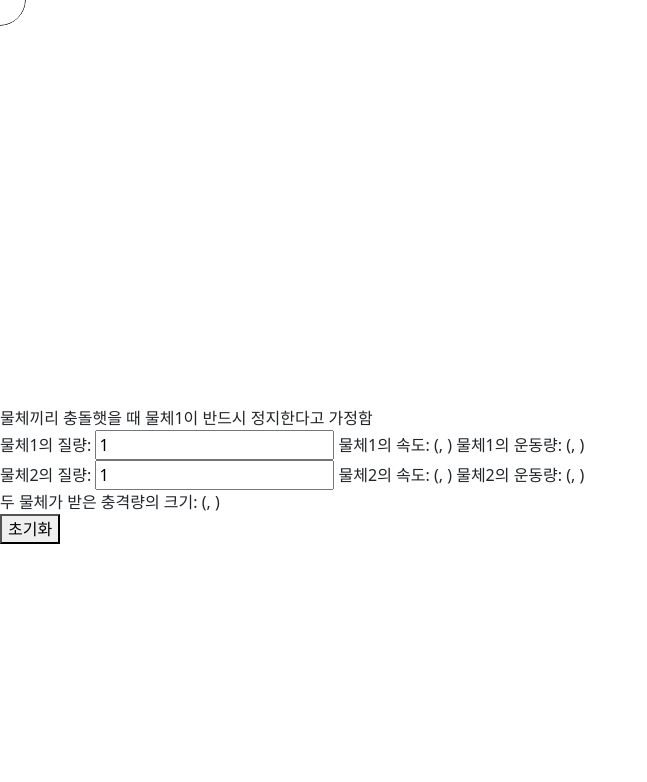
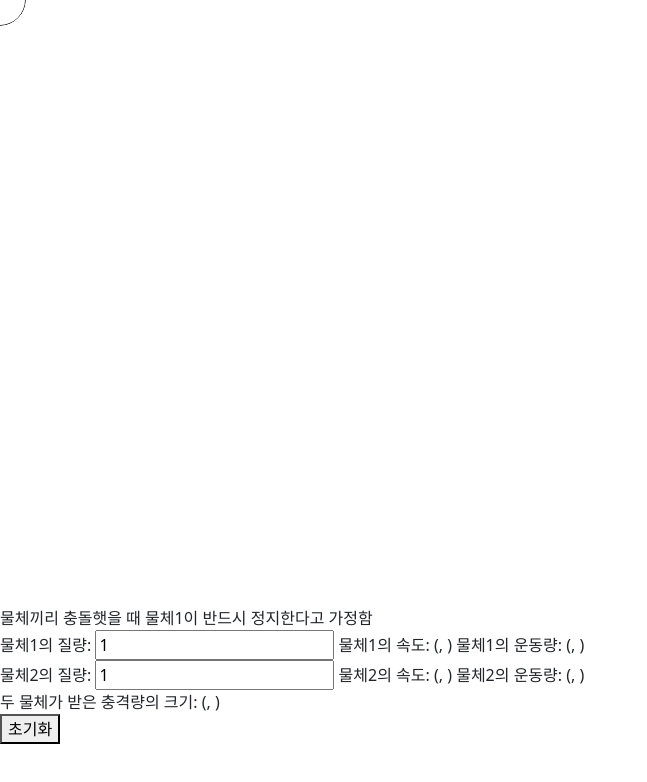
Before and after one commit to Name-hw/Science-Project, a website built with Vite: page src/first/index.html in a window 1280 px wide. Shown: the whole page, without its empty margins (0-647 px from the left). Built offline with nearby package versions, Linux system fonts and the light colour scheme; what linearly would draw is missing.

Commit message:
물체1이 완전히 정지, UI 조정

```diff
--- a/src/first/Object.ts
+++ b/src/first/Object.ts
@@ -60,6 +60,12 @@ export class Object {
         this.position = vec2.add(this.position, d);
     }
 
+    stop() {
+        this.v = [0, 0];
+        this.a = [0, 0];
+        this.F = [0, 0];
+    }
+
     animate = (dt: number) => {
         const canvas = document.getElementById('canvas') as HTMLCanvasElement;
         const ctx = canvas.getContext('2d');
--- a/src/first/index.html
+++ b/src/first/index.html
@@ -6,7 +6,7 @@
     <!-- <link rel="icon" type="image/png" href="/favicon.png" /> -->
     <meta name="viewport" content="width=device-width, initial-scale=1.0" />
     <link rel="stylesheet" href="public/style.css">
-    <title>충격량 계산기</title>
+    <title>간단한 충돌 시뮬레이션</title>
     <link href="https://cdn.jsdelivr.net/npm/bootstrap@5.3.8/dist/css/bootstrap.min.css" rel="stylesheet"
         integrity="sha384-sRIl4kxILFvY47J16cr9ZwB07vP4J8+LH7qKQnuqkuIAvNWLzeN8tE5YBujZqJLB" crossorigin="anonymous">
 </head>
--- a/src/first/main.ts
+++ b/src/first/main.ts
@@ -38,7 +38,7 @@ let isDragging: boolean = false;
 // 1. 초기화
 function init() {
     canvas.width = window.innerWidth;
-    canvas.height = window.innerHeight / 2;
+    canvas.height = window.innerHeight * (3/4);
 
     createObject();
 }
@@ -74,7 +74,7 @@ function calculate() {
 
         impulse = object1_p;
 
-        objects[0].applyImpulse(vec2.neg(impulse), deltaTime! / 1000);
+        objects[0].stop();
         objects[1].applyImpulse(impulse, deltaTime! / 1000);
     }
 }
```
